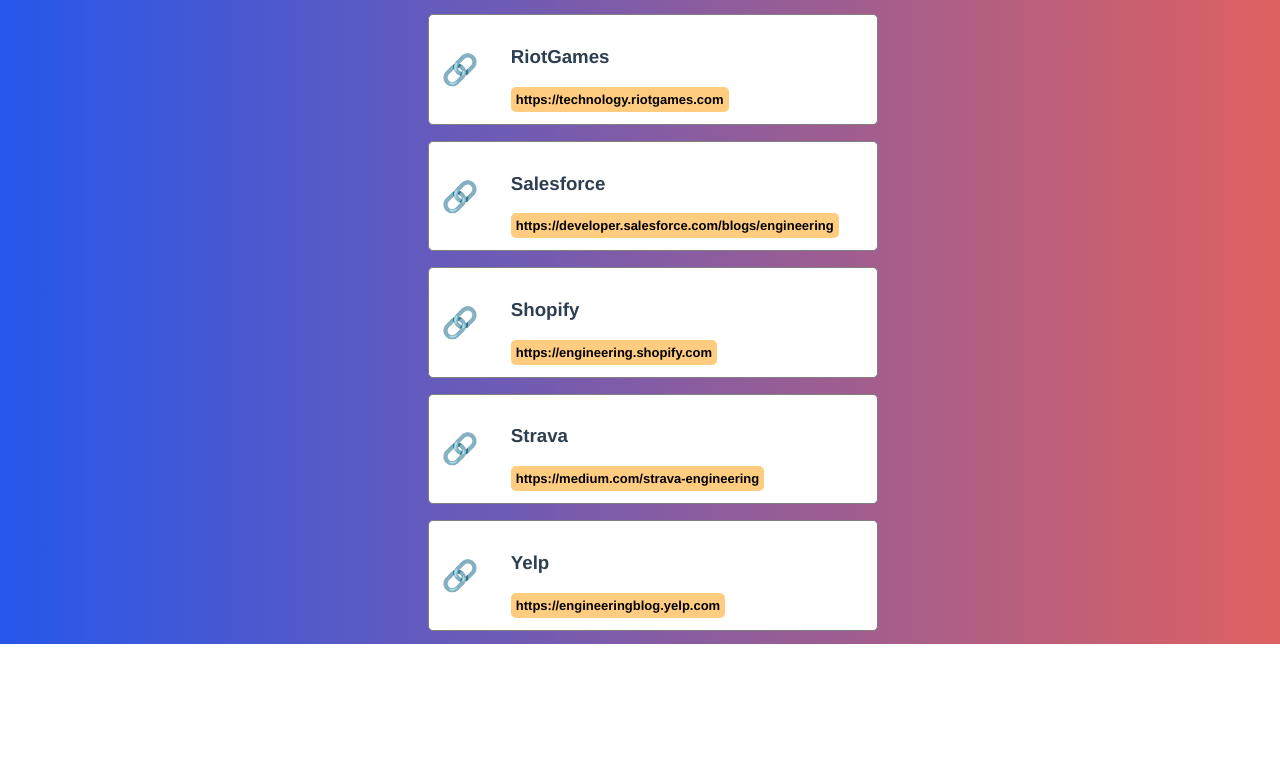
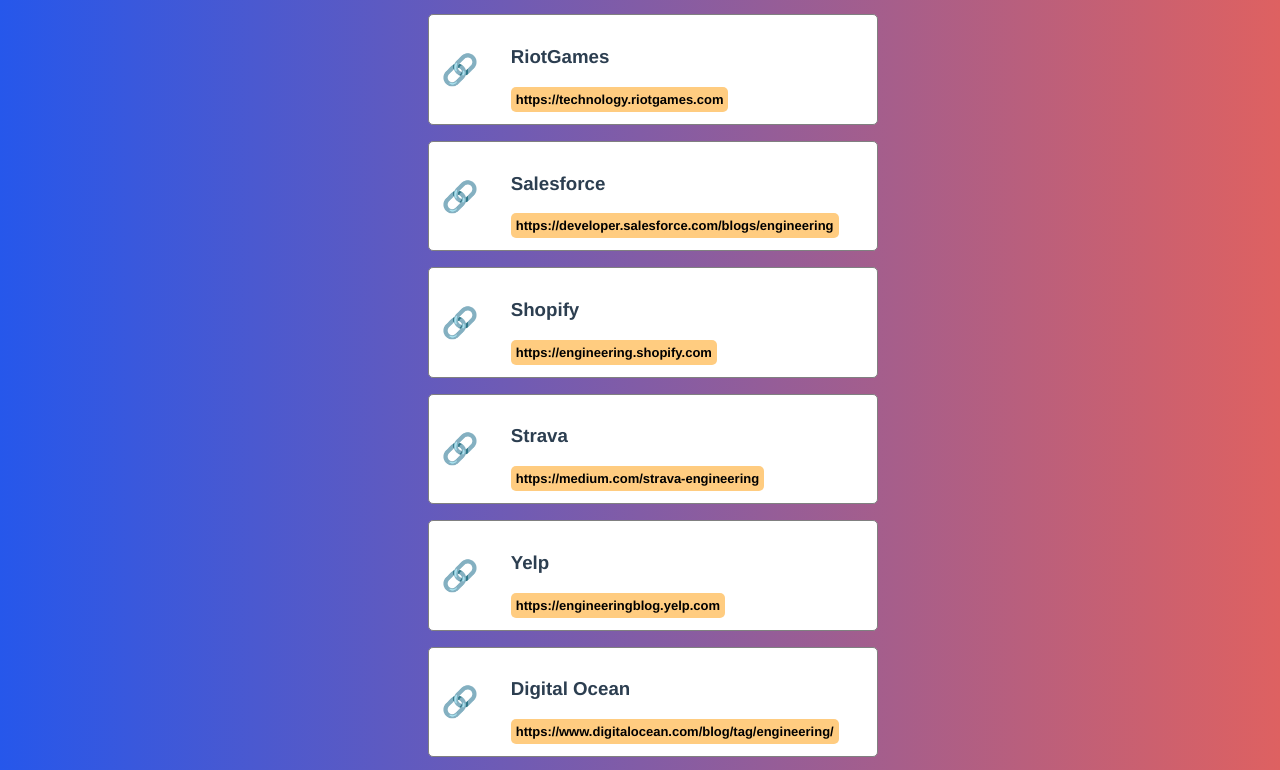
Before and after one commit to MartinsOnuoha/company-engineering-blogs, a Vue app: page / in a window 1280 px wide. Shown: the part 4278-5048 px from the top of the page. Before the commit the page ends 4922 px from the top, so only its background shows below. Built offline with nearby package versions, Linux system fonts and the light colour scheme.

Commit message:
chore(readme.md): adds digital ocean

```diff
--- a/src/datasource/DB.js
+++ b/src/datasource/DB.js
@@ -151,6 +151,10 @@
     name: 'Yelp',
     link: 'https://engineeringblog.yelp.com'
   },
+  {
+    name: 'Digital Ocean',
+    link: 'https://www.digitalocean.com/blog/tag/engineering/'
+  },
 ]
 
 export default links
```
Also changed, not shown: 1 other file (tests, documents, lock files or other folders).
